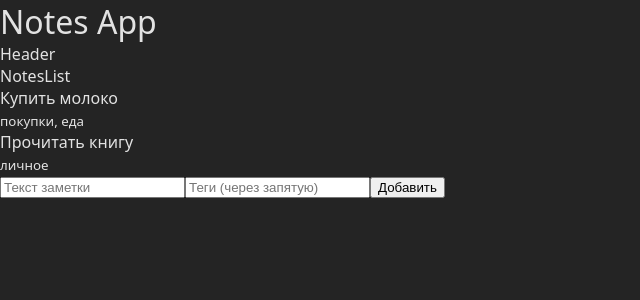
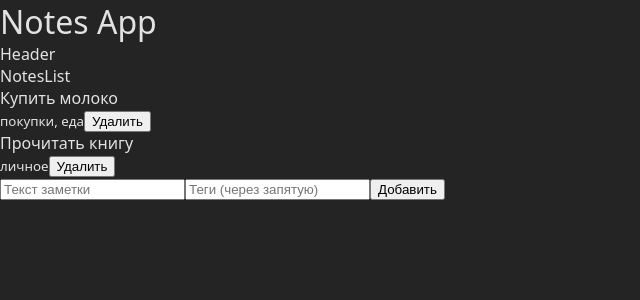
Before and after one commit to Uniqxxvii/notes-app, a React app: page / in a window 1280 px wide. Shown: the top 300 px of the page, without its empty margins (0-640 px from the left). Built offline with nearby package versions, Linux system fonts and the light colour scheme; the HTML template or start-up script is replaced by a standard one.

Commit message:
feat: add ability to delete notes

```diff
--- a/src/App.jsx
+++ b/src/App.jsx
@@ -14,11 +14,15 @@ function App() {
     setNotes([note, ...notes])
   }
 
+  const deleteNote = (id) => {
+    setNotes(notes.filter(note => note.id !== id))
+  }
+
   return (
     <div>
       <h1>Notes App</h1>
       <Header/>
-      <NotesList notes={notes} />
+      <NotesList notes={notes} onDelete={deleteNote} />
       <NoteForm onAddNote={addNote}/>
     </div>
   )
--- a/src/components/Note.jsx
+++ b/src/components/Note.jsx
@@ -1,9 +1,10 @@
 
-function Note({ text, tags }) {
+function Note({ id, text, tags, onDelete }) {
     return (
         <div>
             <p>{text}</p>
             <small>{tags.join(", ")}</small>
+            <button onClick={() => onDelete(id)}>Удалить</button>
         </div>
     )
 }
--- a/src/components/NotesList.jsx
+++ b/src/components/NotesList.jsx
@@ -1,11 +1,17 @@
 import Note from "./Note"
 
-function NotesList({ notes }) {
+function NotesList({ notes, onDelete }) {
     return (
         <div>
             NotesList
             {notes.map(note => (
-                <Note key={note.id} text={note.text} tags={note.tags} />
+                <Note
+                    key={note.id}
+                    id={note.id}
+                    text={note.text}
+                    tags={note.tags}
+                    onDelete={onDelete}
+                />
             ))}
         </div>
     )
```
